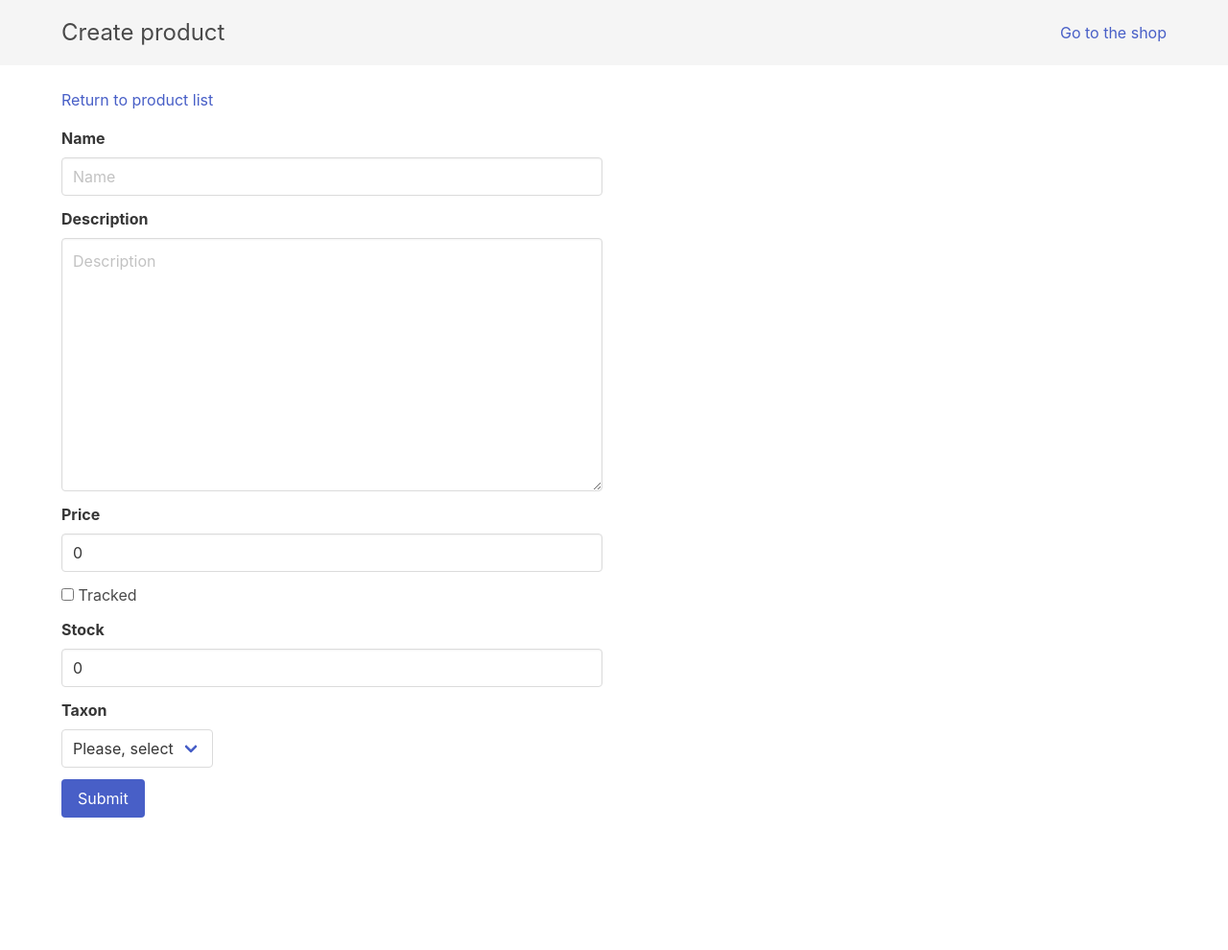
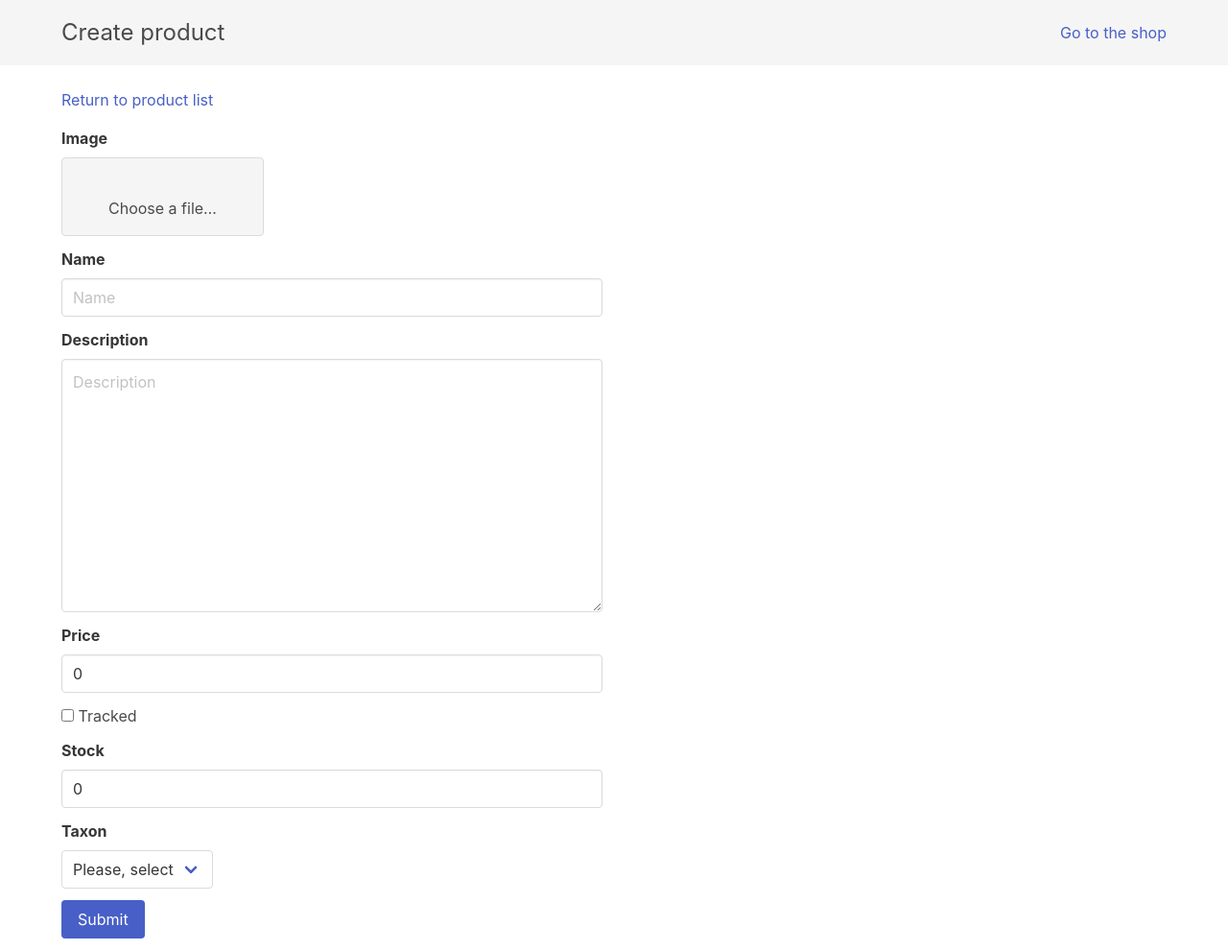
Before and after one commit to ArtemGrachov/php-eshop, a PHP site: page /admin/products/create in a window 1280 px wide. Shown: the whole page at 96% size. Before the commit the page ends 852 px from the top, so only its background shows below. Run offline with PHP 8.4, Linux system fonts and the light colour scheme; data comes from the database, SQL or seed files in the repository; data that the repository does not hold is empty; a stand-in replaces the project's code that opens the database connection.

Commit message:
Admin panel upload and store product image on product creation

```diff
--- a/app/controllers/admin/products/form.php
+++ b/app/controllers/admin/products/form.php
@@ -22,7 +22,19 @@ class ControllerAdminProductsForm {
             'taxonId' => $_POST['taxonId']
         ];
 
+        if (isset($_FILES['image'])){
+            $image = $_FILES['image'];
+            $imageTmpName = $_FILES['image']['tmp_name'];
+
+            $imageName = bin2hex(openssl_random_pseudo_bytes(10));
+
+            move_uploaded_file($imageTmpName, 'public/images/products/'.$imageName);
+
+            $payload['image'] = $imageName;
+        }
+
         $product = new ModelProduct($payload);
+
         $product->save();
 
         header('Location: /admin/products');
--- a/app/models/product.php
+++ b/app/models/product.php
@@ -9,11 +9,12 @@ class ModelProduct {
     public $stock = null;
     public $tracking = null;
     public $taxonId = null;
+    public $image = null;
 
     public static function getProducts($limit = 999) {
         $db = Database::getInstance()->db;
 
-        $query = 'SELECT P.id, P.name, P.price, P.description, P.stock, P.tracking, P.taxonId
+        $query = 'SELECT P.id, P.name, P.price, P.description, P.stock, P.tracking, P.taxonId, P.image
                   FROM products P ORDER BY P.id LIMIT :limit';
 
         $statement = $db->prepare($query);
@@ -34,7 +35,7 @@ class ModelProduct {
     public static function getProductsByTaxon($taxonId, $limit = 999) {
         $db = Database::getInstance()->db;
 
-        $query = 'SELECT P.id, P.name, P.price, P.description, P.stock, P.tracking, P.taxonId
+        $query = 'SELECT P.id, P.name, P.price, P.description, P.stock, P.tracking, P.taxonId, P.image
                   FROM products P WHERE P.taxonId = :taxonId ORDER BY P.id LIMIT :limit';
 
         $statement = $db->prepare($query);
@@ -56,7 +57,7 @@ class ModelProduct {
     public static function getProductsBySearchQuery($searchQuery, $limit = 999) {
         $db = Database::getInstance()->db;
 
-        $query = 'SELECT P.id, P.name, P.price, P.description, P.stock, P.tracking, P.taxonId
+        $query = 'SELECT P.id, P.name, P.price, P.description, P.stock, P.tracking, P.taxonId, P.image
                   FROM products P WHERE (P.name LIKE :query) ORDER BY P.id LIMIT :limit';
 
         $statement = $db->prepare($query);
@@ -99,14 +100,15 @@ class ModelProduct {
         $this->stock = isset($payload['stock']) ? (int) $payload['stock'] : null;
         $this->tracking = isset($payload['tracking']) ? (bool) $payload['tracking'] : null;
         $this->taxonId = isset($payload['taxonId']) ? $payload['taxonId'] : null;
+        $this->image = isset($payload['image']) ? $payload['image'] : null;
     }
 
     public function save() {
         $db = Database::getInstance()->db;
 
         if (is_null($this->id)) {
-            $query = 'INSERT INTO products (name, price, description, stock, tracking, taxonId)
-                      VALUES (:name, :price, :description, :stock, :tracking, :taxonId)';
+            $query = 'INSERT INTO products (name, price, description, stock, tracking, taxonId, image)
+                      VALUES (:name, :price, :description, :stock, :tracking, :taxonId, :image)';
 
             $statement = $db->prepare($query);
             $statement->bindValue(':name', $this->name);
@@ -115,12 +117,13 @@ class ModelProduct {
             $statement->bindValue(':stock', $this->stock);
             $statement->bindValue(':tracking', $this->tracking === 'on' ? 1 : 0);
             $statement->bindValue(':taxonId', $this->taxonId);
+            $statement->bindValue(':image', $this->image);
             $statement->execute();
 
             $statement->closeCursor();
         } else {
             $query = 'UPDATE products SET name = :name, price = :price, description = :description,
-                      stock = :stock, tracking = :tracking, taxonId = :taxonId WHERE id=:productId';
+                      stock = :stock, tracking = :tracking, taxonId = :taxonId, image = :image WHERE id=:productId';
 
             $statement = $db->prepare($query);
             $statement->bindValue(':productId', $this->id);
@@ -130,6 +133,7 @@ class ModelProduct {
             $statement->bindValue(':stock', $this->stock);
             $statement->bindValue(':tracking', $this->tracking === 'on' ? 1 : 0);
             $statement->bindValue(':taxonId', $this->taxonId);
+            $statement->bindValue(':image', $this->image);
             $statement->execute();
 
             $statement->closeCursor();
--- a/app/views/admin/products/form.php
+++ b/app/views/admin/products/form.php
@@ -27,7 +27,28 @@
 
     <div class="columns">
         <div class="column is-half">
-            <form action="<?= $formAction ?>" method="post">
+            <form action="<?= $formAction ?>" method="post" enctype="multipart/form-data">
+                <div class="field">
+                    <label
+                        for="image"
+                        class="label"
+                    >
+                        Image
+                    </label>
+                    <div class="file is-boxed">
+                      <label class="file-label">
+                        <input class="file-input" type="file" name="image">
+                        <span class="file-cta">
+                          <span class="file-icon">
+                            <i class="fas fa-upload"></i>
+                          </span>
+                          <span class="file-label">
+                            Choose a file…
+                          </span>
+                        </span>
+                      </label>
+                    </div>
+                </div>
                 <div class="field">
                     <label
                         for="name"
```
Also changed, not shown: 1 other file.
